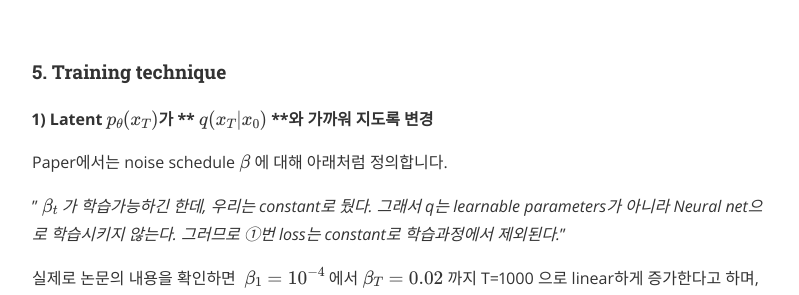
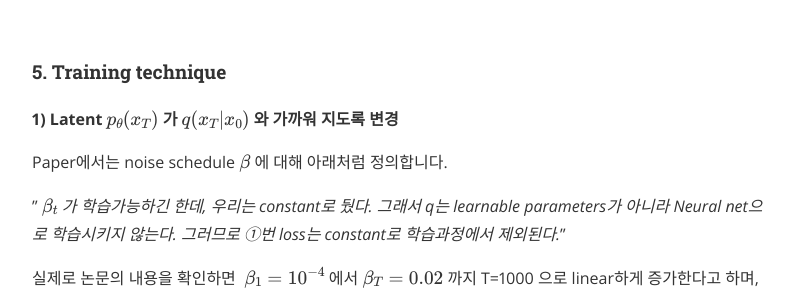
Before and after one commit to deep-generative-models-AIM5036/deep-generative-models-AIM5036.github.io, a Jekyll site: the page built from _posts/2022-11-12-DDPM.md, in a window 1280 px wide and 900 px high, scrolled down 7892 px. Shown: the part 152-447 px from the top of the window, without its empty margins (240-1039 px from the left). Built offline with Jekyll 4.4.1, drawn with Linux system fonts in a browser that asks for light colours; nearby versions of some CDN libraries; formulas are drawn with MathJax 3.

Commit message:
** edit
Signed-off-by: ujin4287 <56214466+ujin4287@users.noreply.github.com>

```diff
--- a/_posts/2022-11-12-DDPM.md
+++ b/_posts/2022-11-12-DDPM.md
@@ -209,7 +209,9 @@ $x_0$
 
 #### 5. **Training technique**
 
-**1) Latent $p_\theta(x_T)$가 **
+**1) Latent**
+$p_\theta(x_T)$
+**가**
 $q(x_T|x_0)$
 **와 가까워 지도록 변경**
 
```
